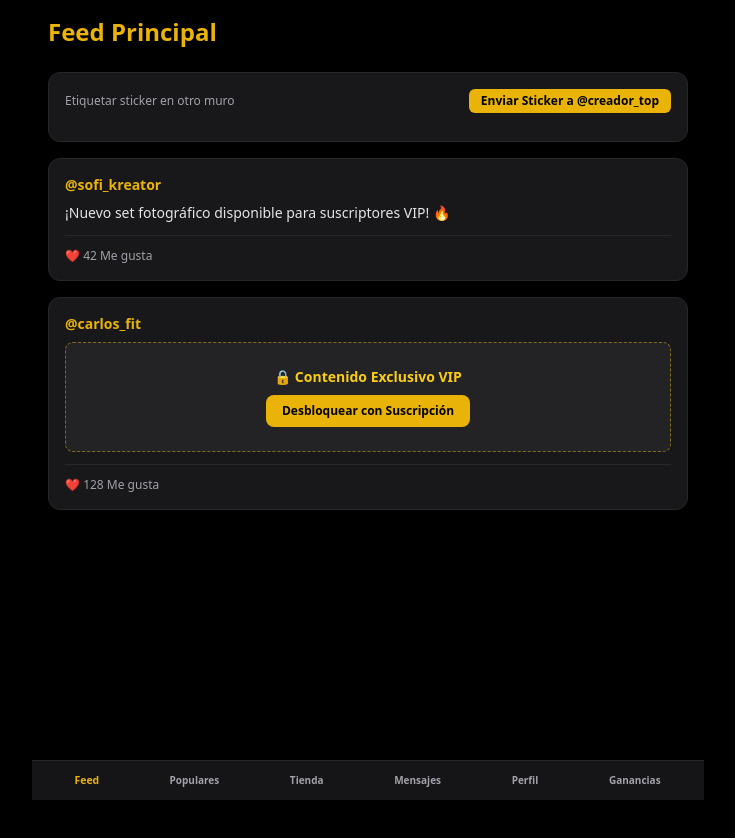
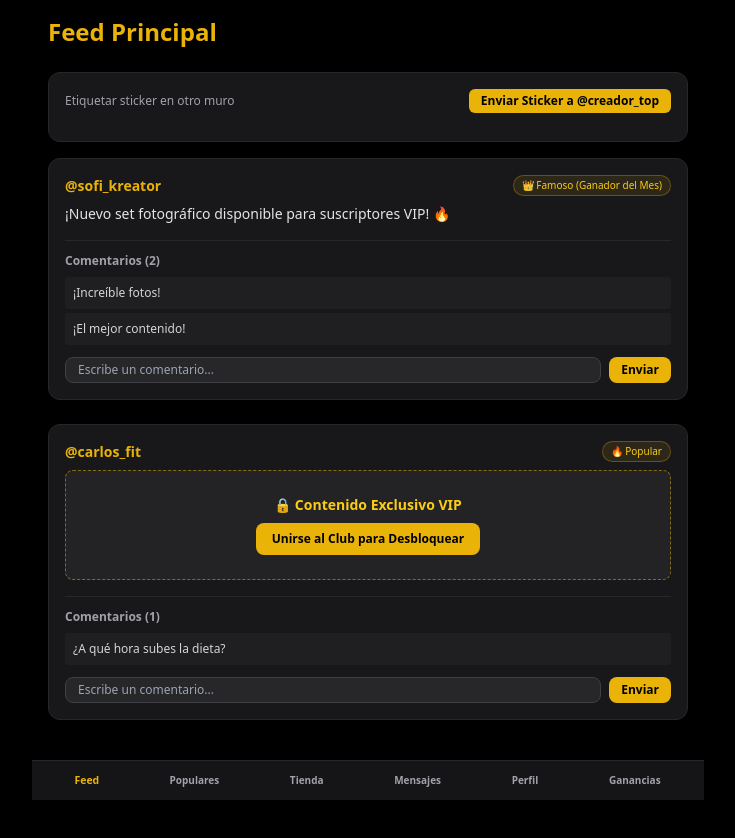
Before and after one commit to brasiunino-bot/kreatofans, a Next.js app: page /feed in a window 1280 px wide. Shown: the top 838 px of the page, without its empty margins (272-1007 px from the left). Built offline with nearby package versions, Linux system fonts and the light colour scheme.

Commit message:
Niveles, comentarios y destacado mensual agregados

```diff
--- a/app/feed/page.tsx
+++ b/app/feed/page.tsx
@@ -8,23 +8,35 @@ export default function FeedPage() {
     {
       id: 1,
       author: '@sofi_kreator',
+      badge: '👑 Famoso (Ganador del Mes)',
       content: '¡Nuevo set fotográfico disponible para suscriptores VIP! 🔥',
       isLocked: false,
-      likes: 42,
+      likes: 142,
+      comments: ['¡Increíble fotos!', '¡El mejor contenido!'],
     },
     {
       id: 2,
       author: '@carlos_fit',
-      content: 'Rutina exclusiva de piernas + plan alimenticio de esta semana 🏋️‍♂️',
+      badge: '🔥 Popular',
+      content: 'Rutina exclusiva de piernas de esta semana 🏋️‍♂️',
       isLocked: true,
-      likes: 128,
+      likes: 88,
+      comments: ['¿A qué hora subes la dieta?'],
     },
   ]);
 
-  const toggleLike = (id: number) => {
+  const [newComment, setNewComment] = useState<{ [key: number]: string }>({});
+
+  const handleAddComment = (postId: number) => {
+    const text = newComment[postId];
+    if (!text?.trim()) return;
+
     setPosts(
-      posts.map((p) => (p.id === id ? { ...p, likes: p.likes + 1 } : p))
+      posts.map((p) =>
+        p.id === postId ? { ...p, comments: [...p.comments, text] } : p
+      )
     );
+    setNewComment({ ...newComment, [postId]: '' });
   };
 
   return (
@@ -33,27 +45,54 @@ export default function FeedPage() {
 
       <FloatingSticker stickerUrl="🚀⭐" mode="flying" targetProfile="@creador_top" />
 
-      <div className="space-y-4">
+      <div className="space-y-6">
         {posts.map((post) => (
           <div key={post.id} className="bg-zinc-900 border border-zinc-800 rounded-xl p-4">
-            <p className="font-bold text-sm text-yellow-500 mb-2">{post.author}</p>
+            <div className="flex justify-between items-center mb-2">
+              <p className="font-bold text-sm text-yellow-500">{post.author}</p>
+              <span className="text-[10px] px-2 py-0.5 bg-yellow-500/10 text-yellow-400 border border-yellow-500/30 rounded-full">
+                {post.badge}
+              </span>
+            </div>
+
             {post.isLocked ? (
               <div className="bg-zinc-800/80 border border-dashed border-yellow-500/50 rounded-lg p-6 text-center">
                 <p className="text-sm font-semibold text-yellow-400 mb-2">🔒 Contenido Exclusivo VIP</p>
                 <button className="px-4 py-2 bg-yellow-500 text-black font-bold rounded-lg text-xs hover:brightness-110">
-                  Desbloquear con Suscripción
+                  Unirse al Club para Desbloquear
                 </button>
               </div>
             ) : (
               <p className="text-sm text-zinc-200 mb-3">{post.content}</p>
             )}
-            <div className="flex justify-between items-center mt-3 pt-3 border-t border-zinc-800 text-xs text-zinc-400">
-              <button
-                onClick={() => toggleLike(post.id)}
-                className="flex items-center gap-1 hover:text-yellow-500"
-              >
-                ❤️ {post.likes} Me gusta
-              </button>
+
+            {/* Comentarios */}
+            <div className="mt-4 pt-3 border-t border-zinc-800">
+              <p className="text-xs font-bold text-zinc-400 mb-2">Comentarios ({post.comments.length})</p>
+              <div className="space-y-1 mb-3">
+                {post.comments.map((c, i) => (
+                  <p key={i} className="text-xs bg-zinc-800/50 p-2 rounded text-zinc-300">
+                    {c}
+                  </p>
+                ))}
+              </div>
+              <div className="flex gap-2">
+                <input
+                  type="text"
+                  placeholder="Escribe un comentario..."
+                  value={newComment[post.id] || ''}
+                  onChange={(e) =>
+                    setNewComment({ ...newComment, [post.id]: e.target.value })
+                  }
+                  className="flex-1 bg-zinc-800 border border-zinc-700 rounded-lg px-3 py-1 text-xs text-white focus:outline-none"
+                />
+                <button
+                  onClick={() => handleAddComment(post.id)}
+                  className="px-3 py-1 bg-yellow-500 text-black font-bold text-xs rounded-lg"
+                >
+                  Enviar
+                </button>
+              </div>
             </div>
           </div>
         ))}
--- a/app/perfil/page.tsx
+++ b/app/perfil/page.tsx
@@ -4,8 +4,8 @@ import { useState } from 'react';
 import FloatingSticker from '@/components/FloatingSticker';
 
 export default function ProfilePage() {
-  const [bio, setBio] = useState('Creador de contenido exclusivo 🔥 | Fotos y videos cada semana');
-  const [price, setPrice] = useState('9.99');
+  const [level] = useState('🔥 Popular (Próximo nivel: Famoso)');
+  const [isWinner] = useState(true);
 
   return (
     <div className="min-h-screen bg-black text-white p-4 max-w-2xl mx-auto pb-20">
@@ -16,35 +16,24 @@ export default function ProfilePage() {
         </div>
       </div>
 
-      <div className="mt-12 mb-6">
-        <h1 className="text-xl font-bold">@tu_usuario</h1>
-        <p className="text-xs text-zinc-400 mt-1">Suscripción activa • USD ${price}/mes</p>
+      <div className="mt-12 mb-4">
+        <div className="flex items-center gap-2">
+          <h1 className="text-xl font-bold">@tu_usuario</h1>
+          {isWinner && (
+            <span className="bg-yellow-500 text-black font-extrabold text-[10px] px-2 py-0.5 rounded-full">
+              🏆 GANADOR DEL MES
+            </span>
+          )}
+        </div>
+        <p className="text-xs text-yellow-400 font-semibold mt-1">Nivel: {level}</p>
       </div>
+
+      <button className="w-full py-3 bg-gradient-to-r from-yellow-500 to-amber-600 text-black font-bold rounded-xl mb-4 text-sm">
+        ⭐ Unirse a mi Club VIP ($9.99/mes)
+      </button>
 
       <FloatingSticker stickerUrl="☁️✨" mode="flying" targetProfile="@muro_popular" />
       <FloatingSticker stickerUrl="🚶‍♂️🔥" mode="walking" targetProfile="@amigo_vip" />
-
-      <div className="space-y-4 bg-zinc-900 border border-zinc-800 p-4 rounded-xl mt-4">
-        <h2 className="text-sm font-bold text-yellow-500">Configuración de Perfil</h2>
-        <div>
-          <label className="text-xs text-zinc-400 block mb-1">Biografía</label>
-          <textarea
-            value={bio}
-            onChange={(e) => setBio(e.target.value)}
-            className="w-full bg-zinc-800 border border-zinc-700 rounded-lg p-2 text-xs text-white"
-            rows={3}
-          />
-        </div>
-        <div>
-          <label className="text-xs text-zinc-400 block mb-1">Precio de Suscripción (USD)</label>
-          <input
-            type="text"
-            value={price}
-            onChange={(e) => setPrice(e.target.value)}
-            className="w-full bg-zinc-800 border border-zinc-700 rounded-lg p-2 text-xs text-white"
-          />
-        </div>
-      </div>
     </div>
   );
 }
```
